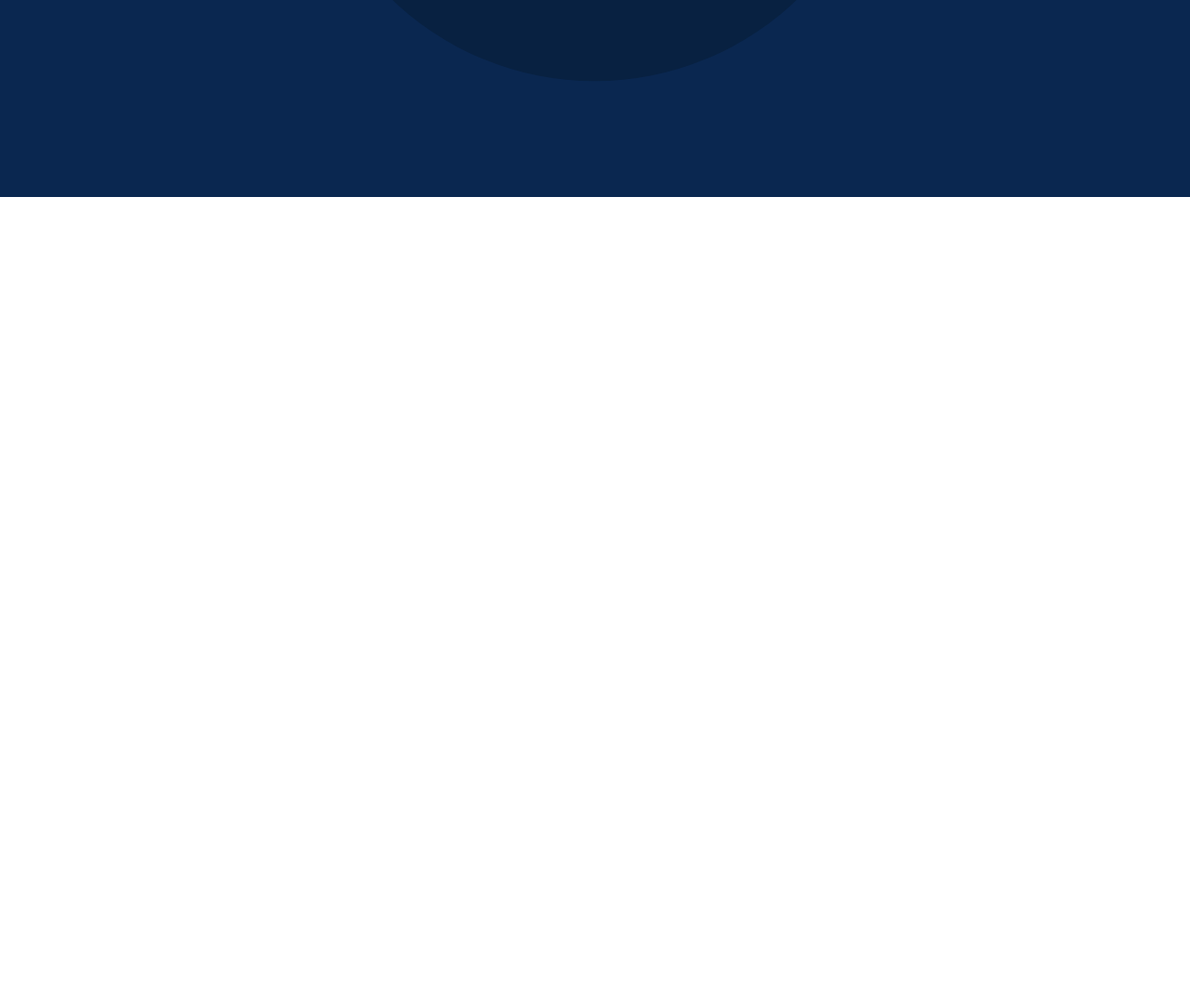
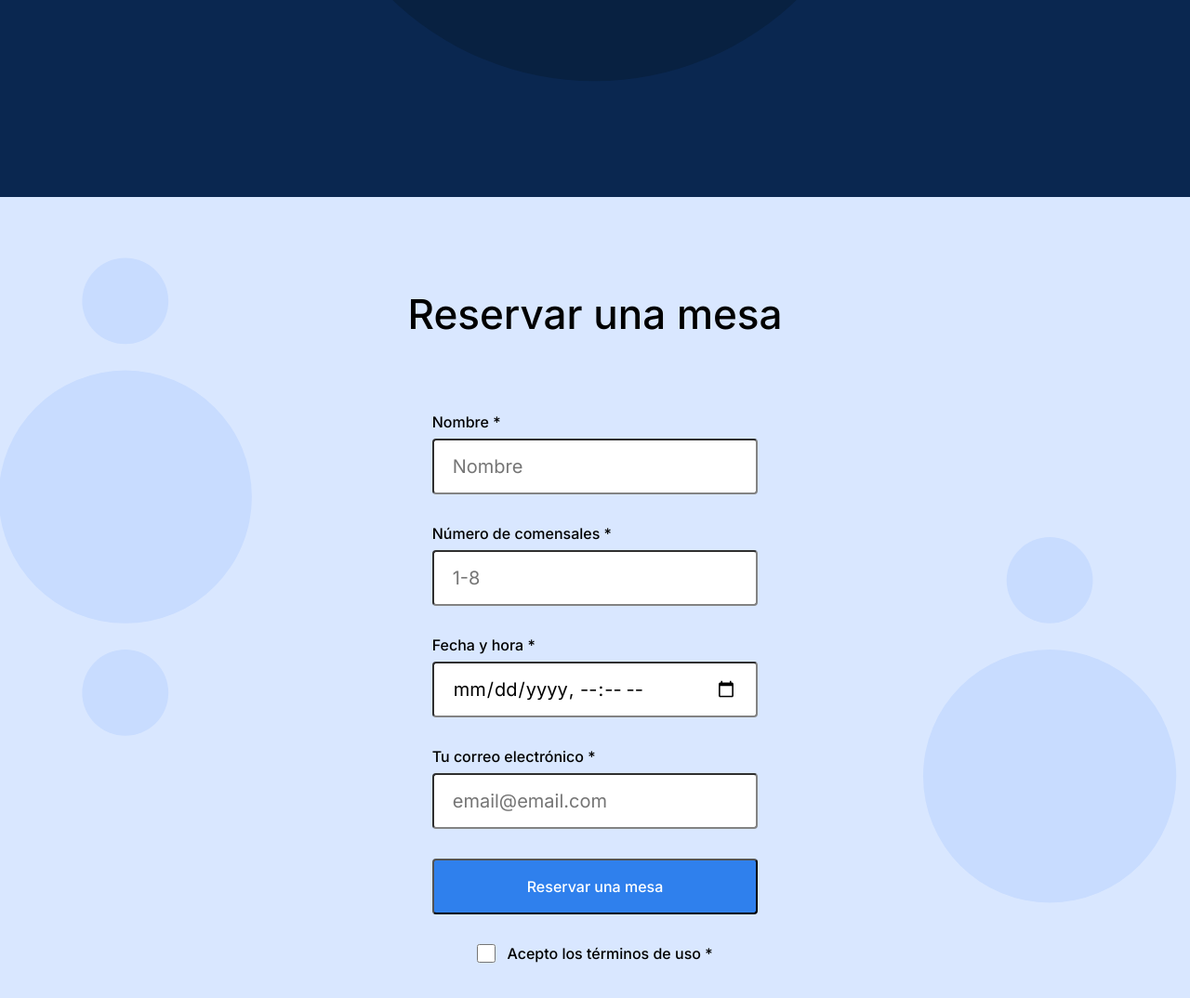
Before and after one commit to Albertgame12/web_project_coffeeshop, a plain HTML site: page index.html in a window 1280 px wide. Shown: the part 1465-2539 px from the top of the page at 93% size. Before the commit the page ends 1677 px from the top, so only its background shows below. Drawn offline with Linux system fonts and the light colour scheme.

Commit message:
cambios a proyecto

```diff
--- a/index.html
+++ b/index.html
@@ -122,7 +122,76 @@
             </div>
           </div>
         </section>
-        <section id="reservation" class="reservation"></section>
+        <section id="reservation" class="reservation">
+          <h2 class="reservation__title">Reservar una mesa</h2>
+
+          <form action="#" class="form reservation__form">
+            <fieldset class="form__fieldset">
+              <label class="form__lable" for="name">Nombre *</label>
+              <input
+                class="form__input"
+                type="text"
+                id="name"
+                name="name"
+                placeholder="Nombre"
+                required=""
+              />
+              <label class="form__lable" for="diners-numbers"
+                >Número de comensales *</label
+              >
+              <input
+                class="form__input"
+                type="number"
+                id="diners-numbers"
+                name="diners-numbers"
+                min="1"
+                max="8"
+                placeholder="1-8"
+                required=""
+              />
+              <label class="form__lable" for="dtate">Fecha y hora *</label>
+              <input
+                class="form__input"
+                type="datetime-local"
+                id="dtate"
+                name="dtate"
+                required=""
+              />
+              <label class="form__lable" for="email"
+                >Tu correo electrónico *</label
+              >
+              <input
+                class="form__input"
+                type="email"
+                id="email"
+                name="email"
+                placeholder="email@email.com"
+                required=""
+              />
+            </fieldset>
+
+            <fieldset class="form__fieldset">
+              <button class="form__button" type="submit">
+                Reservar una mesa
+              </button>
+            </fieldset>
+
+            <fieldset class="form__fieldset form__fieldset_el_center">
+              <input
+                class="form__checkbox"
+                type="checkbox"
+                id="checkbox"
+                name="checkbox"
+                required=""
+              />
+              <label
+                class="form__lable form__lable_direction_right"
+                for="checkbox"
+                >Acepto los términos de uso *</label
+              >
+            </fieldset>
+          </form>
+        </section>
       </main>
       <footer class="footer"></footer>
     </div>
--- a/pages/index.css
+++ b/pages/index.css
@@ -196,3 +196,95 @@
   margin-top: 24px;
   align-items: center;
 }
+
+.reservation {
+  height: 100%;
+  display: flex;
+  flex-direction: column;
+  background-image: url(../images/background_reservation.svg);
+  background-color: #d9e7ff;
+  background-repeat: no-repeat;
+  background-size: cover;
+  background-position: center;
+}
+
+.reservation__title {
+  margin: 0px auto 80px;
+  padding-top: 100px;
+  font-weight: 500;
+  font-size: 44px;
+  line-height: 52px;
+}
+
+.reservation__form {
+  margin: 0 auto 120px;
+}
+
+.form__fieldset {
+  border: 0;
+  padding: 0;
+  margin: 0;
+}
+
+.form__lable {
+  display: block;
+  margin-bottom: 8px;
+  font-weight: 500;
+  font-size: 16px;
+  line-height: 20px;
+}
+
+.form__input {
+  border-radius: 4px;
+  margin: 0 0 32px;
+  box-sizing: border-box;
+  padding: 15px 20px;
+  width: 100%;
+  height: 60px;
+  font-size: 20px;
+  line-height: 30px;
+  font-family: inherit;
+  border-color: #838383;
+}
+
+.form__button {
+  max-width: 385px;
+  padding: 0 100px;
+  border-radius: 4px;
+  margin-bottom: 32px;
+  height: 60px;
+  font-weight: 500;
+  font-size: 16px;
+  line-height: 30px;
+  box-sizing: border-box;
+  background-color: #2f80ed;
+  color: #fff;
+}
+
+.form__fieldset_el_center {
+  display: flex;
+  justify-content: center;
+}
+
+.form__button:hover {
+  opacity: 70%;
+}
+
+.terminos {
+  margin-top: 32px;
+  display: flex;
+  flex-direction: row-reverse;
+  justify-content: center;
+}
+
+.form__checkbox {
+  border-radius: 2px;
+  width: 20px;
+  height: 20px;
+  display: inline-block;
+  vertical-align: middle;
+}
+.form__lable_direction_right {
+  display: inline;
+  margin-left: 12px;
+}
```
